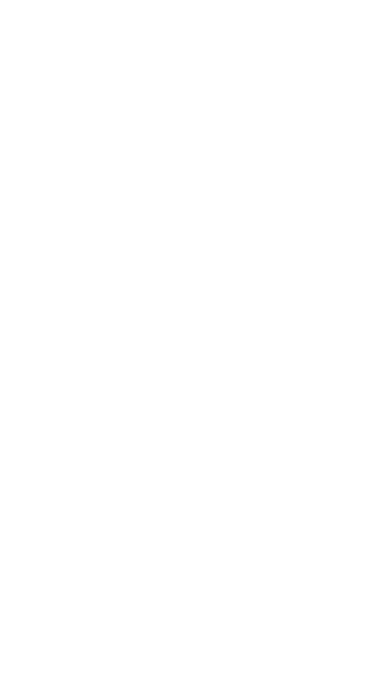
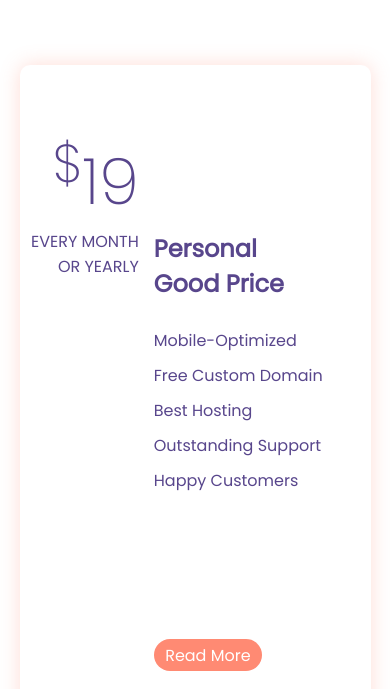
Before and after one commit to nimapm/Foton, a React (Create React App) app: page / in a window 390 px wide. Shown: the part 5975-6664 px from the top of the page. Before the commit the page ends 5958 px from the top, so only its background shows below. Built offline with nearby package versions, Linux system fonts and the light colour scheme.

Commit message:
responsive prices part

```diff
--- a/src/assets/css/_common.scss
+++ b/src/assets/css/_common.scss
@@ -25,6 +25,15 @@
 .prices {
     @include section;
 }
+
+.price-box-parent {
+
+    width: 100%;
+    height: 100%;
+
+    .cnt1 {
+        .cnt2 {
+            .price-box-parent-child {
 
                 .price-box {
                     width: 26%;
@@ -108,6 +117,14 @@
                         }
                     }
                 }
+            }
+
+        }
+    }
+
+
+
+}
 
 .price-box:hover {
     box-shadow: 0 0 55px transparentize($color: $main-lightBlue, $amount: 0.55);
@@ -152,3 +169,54 @@
         }
     }
 }
+
+
+
+/* Responsive */
+@media screen and (max-width: 700px) {
+
+
+
+
+    .price-box-parent {
+
+        width: 100%;
+        height: 100%;
+
+        .cnt1 {
+            .cnt2 {
+                .price-box-parent-child {
+                    height: max-content;
+                    display: inline-block !important;
+                    text-align: center;
+                    margin-top: 20%;
+
+                    .price-box {
+                        width: 90%;
+                        height: 70vh;
+                        display: inline-block;
+                        padding-top: 15%;
+                        padding-bottom: 15%;
+                        margin-bottom: 10%;
+
+                        .price-box-left {
+
+                            .price-box-left-bottom {
+                                span {
+                                    margin-left: 5%;
+                                }
+                            }
+                        }
+
+                    }
+                }
+            }
+        }
+    }
+
+
+
+
+
+
+}
--- a/src/components/common/prices.jsx
+++ b/src/components/common/prices.jsx
@@ -49,9 +49,12 @@ class Prices extends Component {
     return (
       <React.Fragment>
         <div className="prices">
+          {/* */}
+
+          <div className="price-box-parent">
             <div className="cnt1">
               <div className="cnt2">
-              {/* */}
+                <div className="price-box-parent-child">
                   {prices.map((price, index) => (
                     <div key={"price" + index} className="price-box">
                       <div className="price-box-left">
@@ -100,7 +103,8 @@ class Prices extends Component {
                       </div>
                     </div>
                   ))}
-
+                </div>
+              </div>
               {/* */}
             </div>
           </div>
--- a/src/components/main.jsx
+++ b/src/components/main.jsx
@@ -20,7 +20,7 @@ class Main extends Component {
         <MainServices />
         <Unique />
         <ProtectedData />
-        {/* <Prices /> */}
+        <Prices />
       </React.Fragment>
     );
   }
```
Lines whose indentation alone changed are shown as unchanged.
